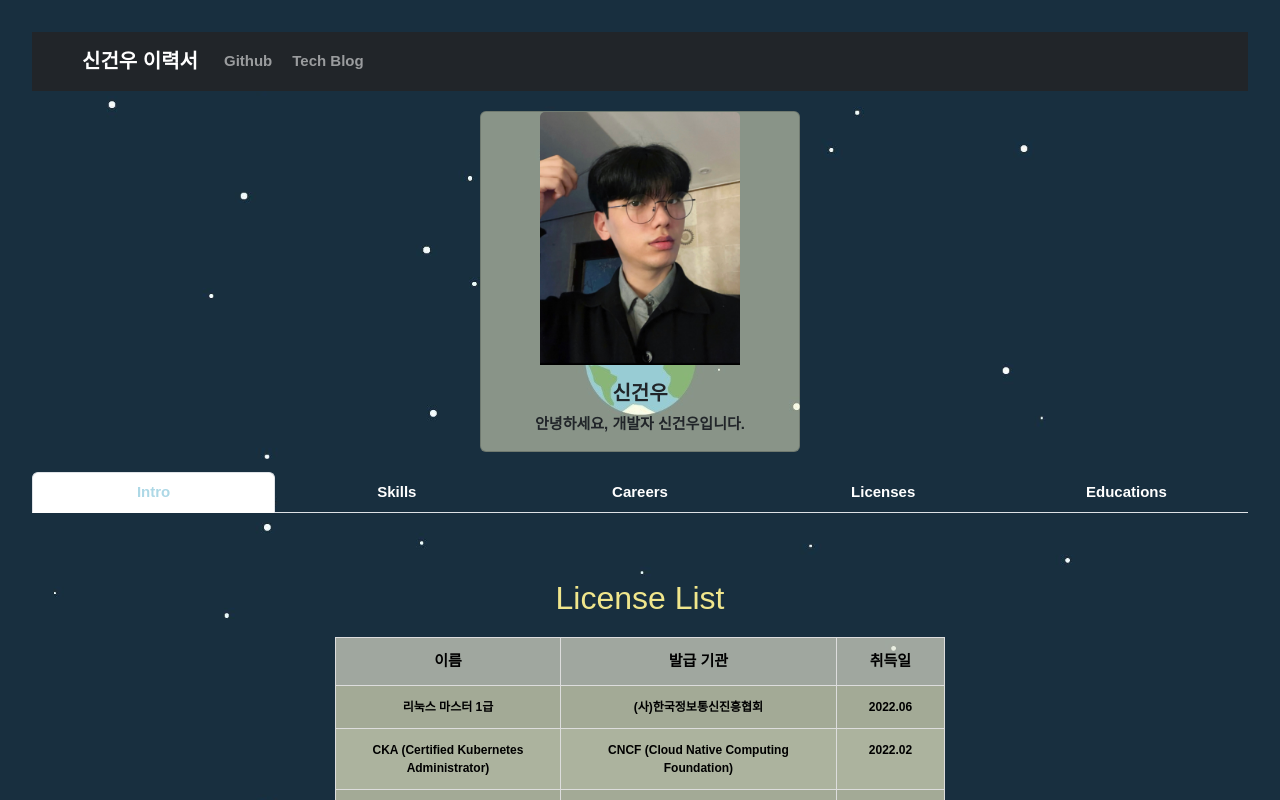
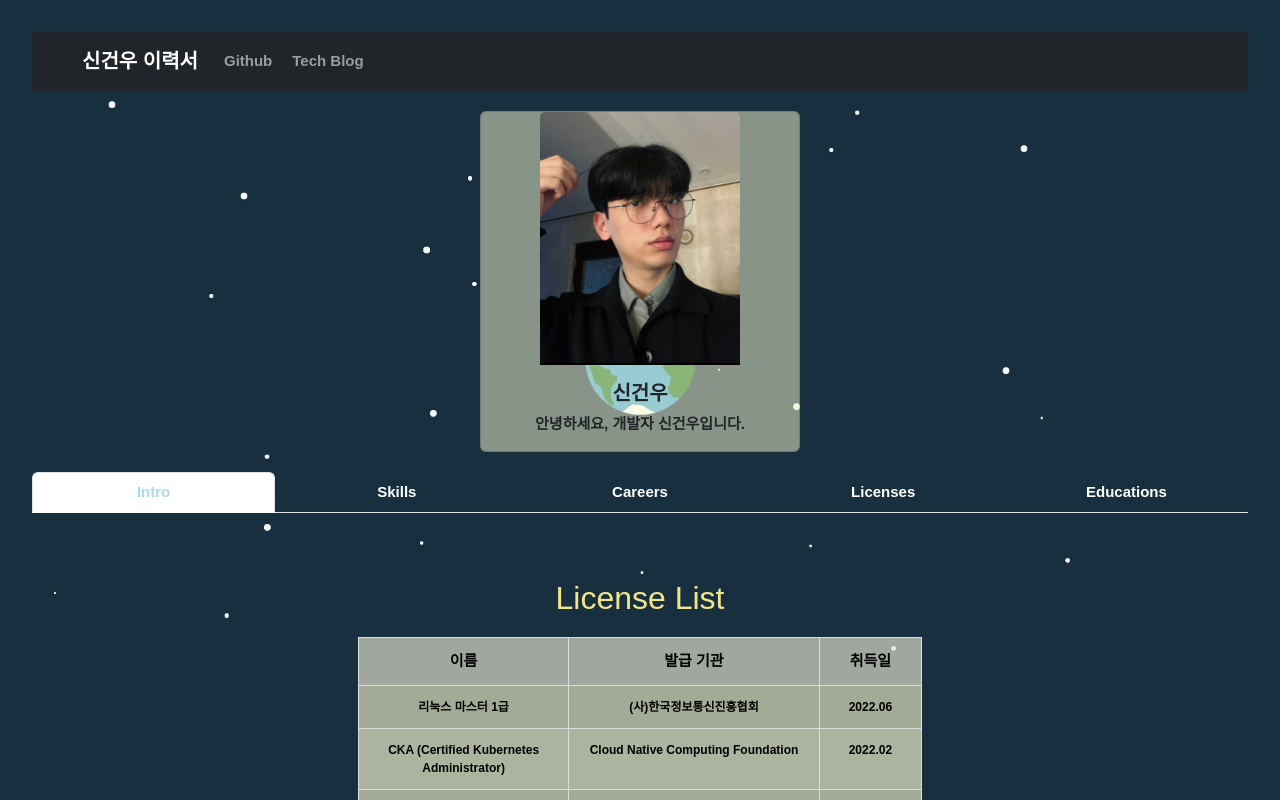
Before and after one commit to spacedustz/Resume, a React (Vite) app in the folder React/: page /licenses in a window 1280 px wide. Shown: the top 800 px of the page. Built offline with nearby package versions, Linux system fonts and the light colour scheme.

Commit message:
License Style 변경

```diff
--- a/React/src/components/Licenses.tsx
+++ b/React/src/components/Licenses.tsx
@@ -97,7 +97,7 @@ const Licenses: React.FC = () => {
 
                         <tr>
                             <SubTd>CKA (Certified Kubernetes Administrator)</SubTd>
-                            <SubTd>CNCF (Cloud Native Computing Foundation)</SubTd>
+                            <SubTd>Cloud Native Computing Foundation</SubTd>
                             <SubTd>2022.02</SubTd>
                         </tr>
 
```
